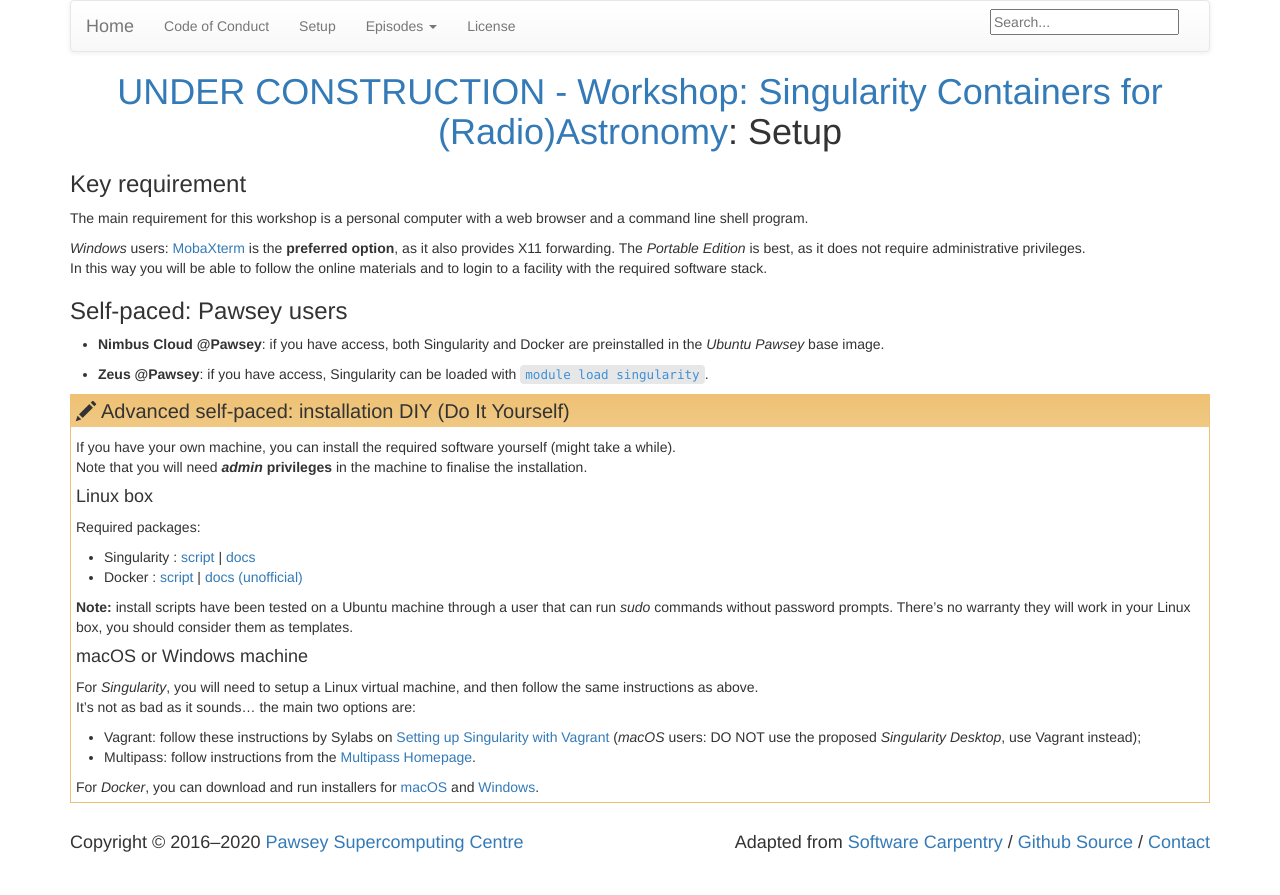
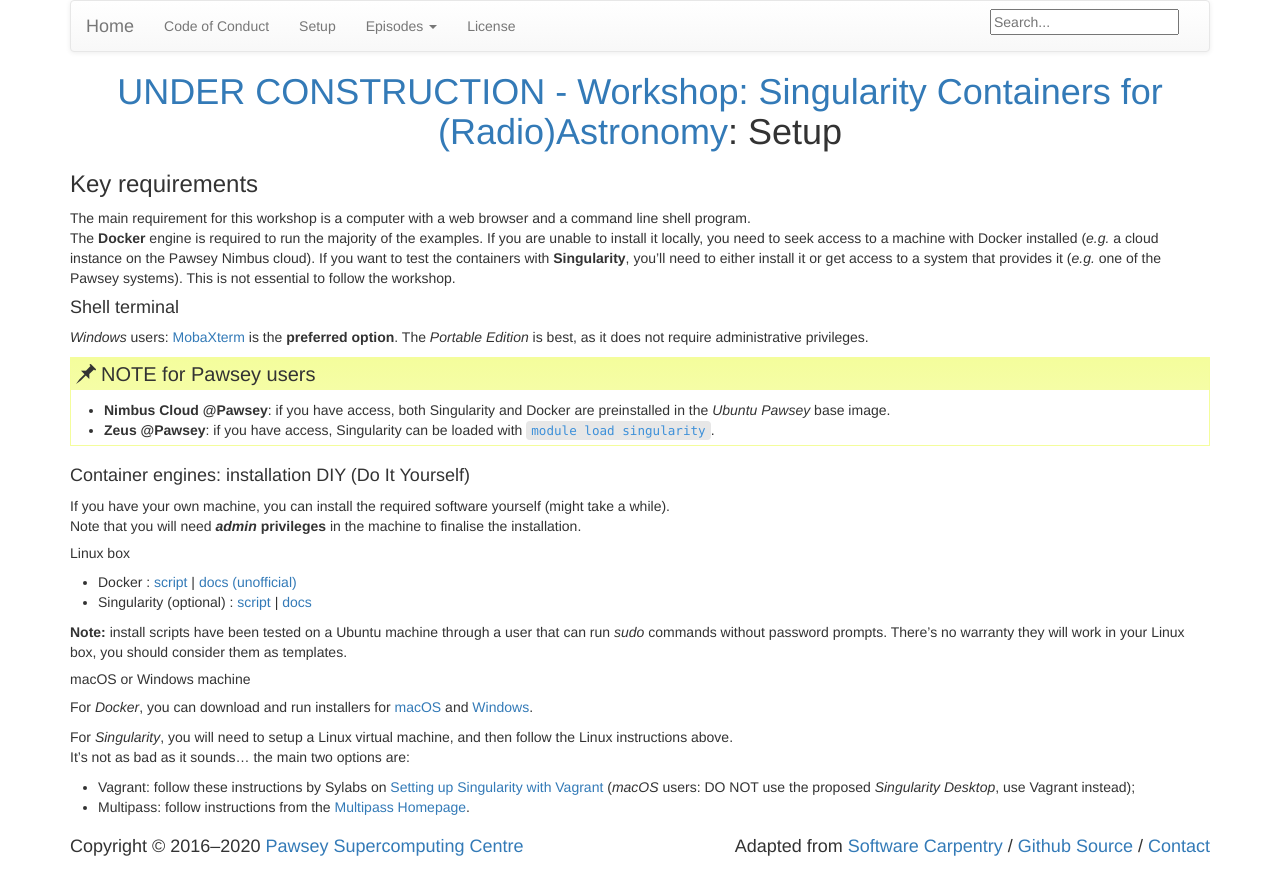
Before and after one commit to PawseySC/containers-astro-python-workshop, a Jekyll site: the page built from setup.md, in a window 1280 px wide. Shown: the top 895 px of the page. Built offline with Jekyll 4.4.1, drawn with Linux system fonts in a browser that asks for light colours.

Commit message:
updated index and setup

```diff
--- a/setup.md
+++ b/setup.md
@@ -5,42 +5,45 @@ root: .
 ---
 
 
-### Key requirement
+### Key requirements
 
-The main requirement for this workshop is a personal computer with a web browser and a command line shell program.
-
-*Windows* users: [MobaXterm](https://mobaxterm.mobatek.net/download-home-edition.html) is the **preferred option**, as it also provides X11 forwarding.  The *Portable Edition* is best, as it does not require administrative privileges.
-<!--Other acceptable options would be [Visual Studio Code](https://code.visualstudio.com/) or PuTTY, but you will also need to install [Cygwin/X](https://x.cygwin.com) to run the example on X11 applications.  -->
-In this way you will be able to follow the online materials and to login to a facility with the required software stack.
+The main requirement for this workshop is a computer with a web browser and a command line shell program.
+The **Docker** engine is required to run the majority of the examples.  If you are unable to install it locally, you need to seek access to a machine with Docker installed (*e.g.* a cloud instance on the Pawsey Nimbus cloud).
+If you want to test the containers with **Singularity**, you'll need to either install it or get access to a system that provides it (*e.g.* one of the Pawsey systems).  This is not essential to follow the workshop.
 
 
-### Self-paced: Pawsey users
+#### Shell terminal
 
-* **Nimbus Cloud @Pawsey**: if you have access, both Singularity and Docker are preinstalled in the *Ubuntu Pawsey* base image.
-<!-- Test: Ubuntu 18.04 VM with 2 cores, 6 GB RAM, 40 GB disk -->
-
-* **Zeus @Pawsey**: if you have access, Singularity can be loaded with `module load singularity`.
+*Windows* users: [MobaXterm](https://mobaxterm.mobatek.net/download-home-edition.html) is the **preferred option**.  The *Portable Edition* is best, as it does not require administrative privileges.
+<!--Other acceptable options would be [Visual Studio Code](https://code.visualstudio.com/) or PuTTY, but you will also need to install [Cygwin/X](https://x.cygwin.com) to run the example on X11 applications.  -->
 
 
-> ## Advanced self-paced: installation DIY (Do It Yourself)
+> ## NOTE for Pawsey users
 >
-> If you have your own machine, you can install the required software yourself (might take a while).
-> Note that you will need ***admin* privileges** in the machine to finalise the installation.
+> * **Nimbus Cloud @Pawsey**: if you have access, both Singularity and Docker are preinstalled in the *Ubuntu Pawsey* base image.
+> <!-- Test: Ubuntu 18.04 VM with 2 cores, 6 GB RAM, 40 GB disk -->
 >
-> #### Linux box
->
-> Required packages:
-> - Singularity : [script]({{ page.root }}/files/install-singularity.sh) \| [docs](https://sylabs.io/guides/3.5/user-guide/quick_start.html)
-> - Docker : [script]({{ page.root }}/files/install-docker.sh) \| [docs (unofficial)](https://www.itzgeek.com/how-tos/linux/ubuntu-how-tos/how-to-install-docker-on-ubuntu-18-04-lts-bionic-beaver.html)
->
-> **Note:** install scripts have been tested on a Ubuntu machine through a user that can run *sudo* commands without password prompts. There's no warranty they will work in your Linux box, you should consider them as templates.
->
-> #### macOS or Windows machine
->
-> For *Singularity*, you will need to setup a Linux virtual machine, and then follow the same instructions as above.
-> It's not as bad as it sounds... the main two options are:
->   - Vagrant: follow these instructions by Sylabs on [Setting up Singularity with Vagrant](https://sylabs.io/guides/3.5/admin-guide/installation.html#installation-on-windows-or-mac) (*macOS* users: DO NOT use the proposed *Singularity Desktop*, use Vagrant instead);
->   - Multipass: follow instructions from the [Multipass Homepage](https://multipass.run).
->
-> For *Docker*, you can download and run installers for [macOS](https://hub.docker.com/editions/community/docker-ce-desktop-mac/) and [Windows](https://hub.docker.com/editions/community/docker-ce-desktop-windows/).
-{: .challenge}
+> * **Zeus @Pawsey**: if you have access, Singularity can be loaded with `module load singularity`.
+{: .callout}
+
+
+#### Container engines: installation DIY (Do It Yourself)
+
+If you have your own machine, you can install the required software yourself (might take a while).
+Note that you will need ***admin* privileges** in the machine to finalise the installation.
+
+##### Linux box
+
+- Docker : [script]({{ page.root }}/files/install-docker.sh) \| [docs (unofficial)](https://www.itzgeek.com/how-tos/linux/ubuntu-how-tos/how-to-install-docker-on-ubuntu-18-04-lts-bionic-beaver.html)
+- Singularity (optional) : [script]({{ page.root }}/files/install-singularity.sh) \| [docs](https://sylabs.io/guides/3.5/user-guide/quick_start.html)
+
+**Note:** install scripts have been tested on a Ubuntu machine through a user that can run *sudo* commands without password prompts. There's no warranty they will work in your Linux box, you should consider them as templates.
+
+##### macOS or Windows machine
+
+For *Docker*, you can download and run installers for [macOS](https://hub.docker.com/editions/community/docker-ce-desktop-mac/) and [Windows](https://hub.docker.com/editions/community/docker-ce-desktop-windows/).
+
+For *Singularity*, you will need to setup a Linux virtual machine, and then follow the Linux instructions above.
+It's not as bad as it sounds... the main two options are:
+  - Vagrant: follow these instructions by Sylabs on [Setting up Singularity with Vagrant](https://sylabs.io/guides/3.5/admin-guide/installation.html#installation-on-windows-or-mac) (*macOS* users: DO NOT use the proposed *Singularity Desktop*, use Vagrant instead);
+  - Multipass: follow instructions from the [Multipass Homepage](https://multipass.run).
```
Also changed, not shown: index.md (+1 -1 lines).
